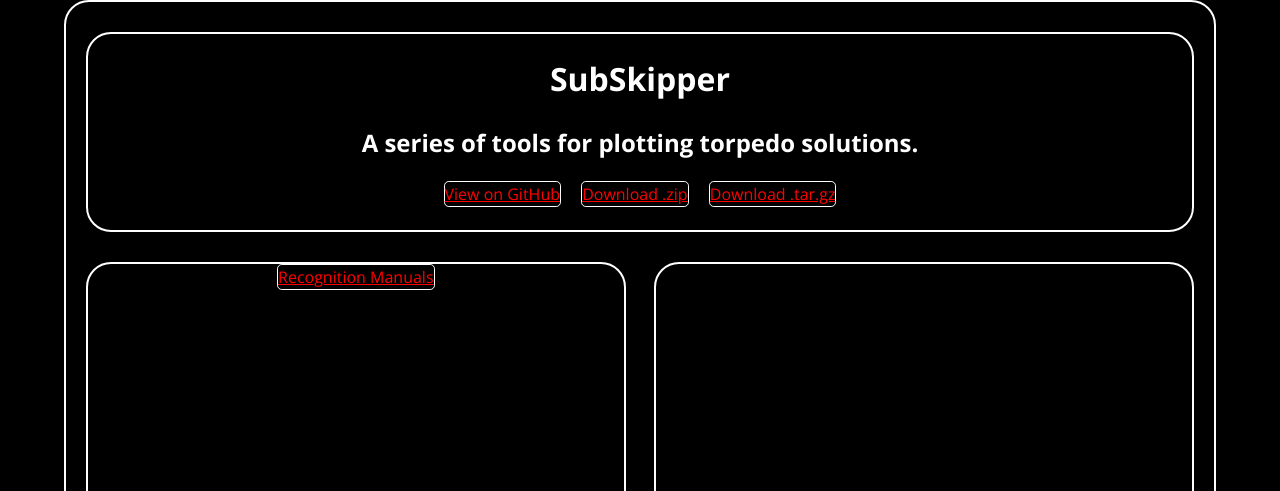
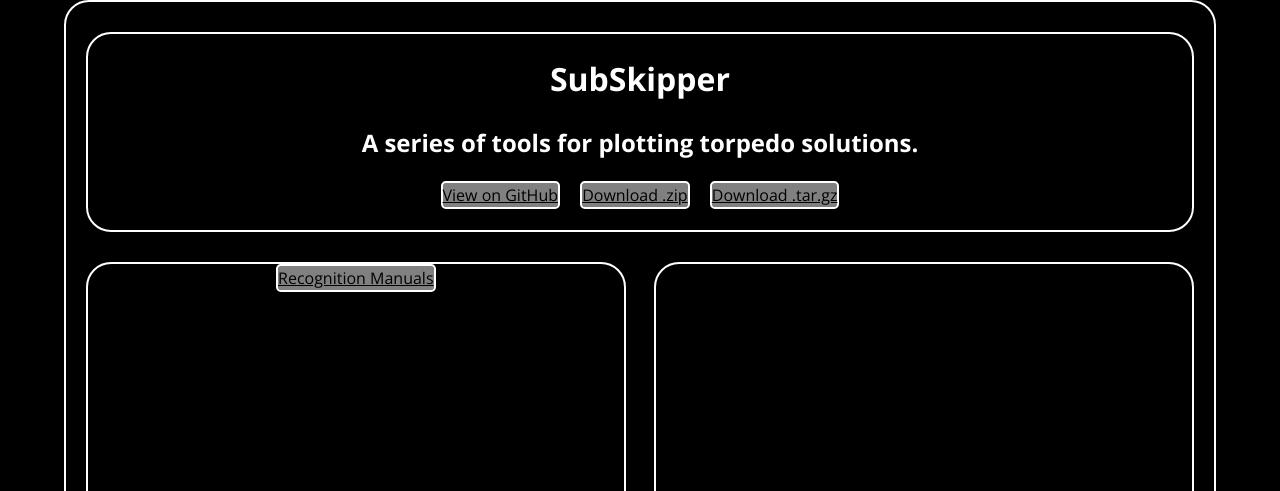
Before and after one commit to fsocko/subskipper, a PHP site: page / in a window 1280 px wide. Shown: the top 491 px of the page. Run offline with PHP 8.4, Linux system fonts and the light colour scheme.

Commit message:
button colors

```diff
--- a/stylesheets/stylesheet.css
+++ b/stylesheets/stylesheet.css
@@ -65,18 +65,18 @@
 .btn {
   display: inline-block;
   margin-bottom: 1rem;
-  color: red;
+  color: black;
+  background-color: grey;
   border-color: white;
   border-style: solid;
-  border-width: 1px;
+  border-width: 2px;
   border-radius: 0.3rem;
   transition: color 0.2s, background-color 0.2s, border-color 0.2s; }
-  .btn + .btn {
-    margin-left: 1rem; }
+  .btn + .btn { margin-left: 1rem; }
 
 .btn:hover {
-  color: yellow;
-  text-decoration: none;
+  color: black;
+  background-color: yellow;
   border-color: white;
 }
 
```
